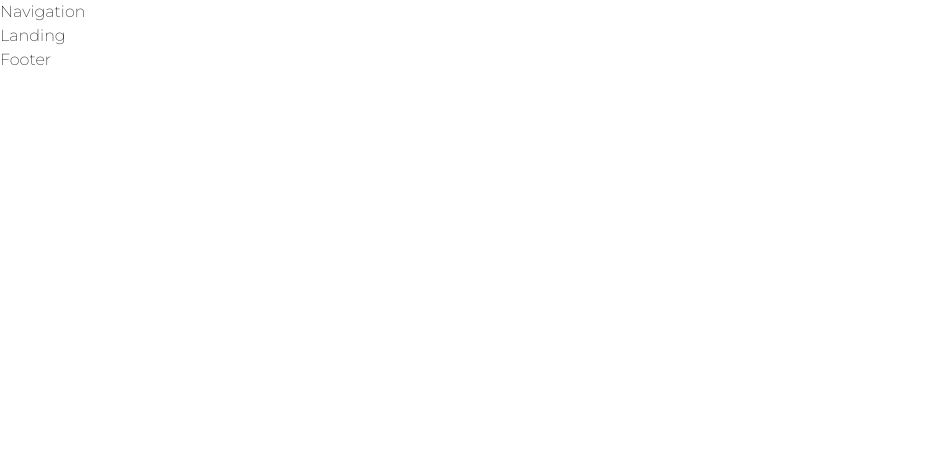
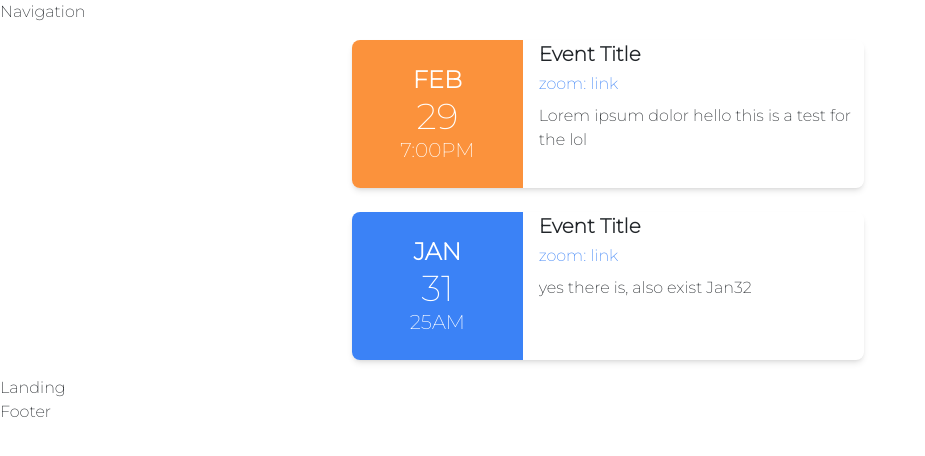
Before and after one commit to acm-ucr/hlg-website, a Next.js app: page / in a window 1280 px wide. Shown: the top 456 px of the page, without its empty margins (0-925 px from the left). Built offline with nearby package versions, Linux system fonts and the light colour scheme.

Commit message:
step : event bar

```diff
--- a/src/app/page.js
+++ b/src/app/page.js
@@ -1,8 +1,15 @@
 import Landing from "@/components/home/Landing";
-
+import Event from "@/components/events/Event";
 const home = () => {
   return (
+
     <div>
+      <div className="relative py-3 sm:max-w-xl sm:mx-auto">
+          <Event />
+          <br/>
+          <Event month='JAN' day= '31' time='25AM' Event ='Is there 25AM'  description= 'yes there is, also exist Jan32' color="bg-blue-500" />
+        </div>
+
       <Landing />
     </div>
   );
--- a/src/components/events/Event.jsx
+++ b/src/components/events/Event.jsx
@@ -1,5 +1,58 @@
-const Event = () => {
-  return <div>Event</div>;
+'use client';
+import React, { useState } from 'react';
+const Event = ({month = 'FEB', day='29', time = '7:00PM', title ='Event Title',
+              link = 'http://google.com', description = 'Lorem ipsum dolor hello this is a test for the lol',color = 'bg-orange-400'}) => {  const [info, setInfo] = useState({
+  month: month,
+  day: day,
+  time: time,
+  title: title,
+  link: link,
+  description: description,
+  color: color,
+});
+
+const handleChange = (e) => {
+  const { name, value } = e.target;
+  setInfo((prevInfo) => ({
+    ...prevInfo,
+    [name]: value,
+  }));
+};
+
+return (
+  <div className="flex rounded-lg overflow-hidden shadow-md max-w-lg">
+      <div className={`${ info.color} p-4 text-white text-center w-1/3`}>
+      <div className="text-2xl font-bold">{info.month}</div>
+      <div className="text-4xl">{info.day}</div>
+      <div className="text-xl">{info.time}</div>
+    </div>
+    <div className="flex-1 pl-4">
+      <input
+        type="text"
+        name="title"
+        value={info.title}
+        onChange={handleChange}
+        className="w-full text-xl font-bold mb-1 focus:outline-none"
+      />
+      <a href={`${info.link}`}>
+      <input
+        type="text"
+        name="link"
+        value="zoom: link"
+        onChange={handleChange}
+        className="w-full text-blue-500 mb-2 focus:outline-none"
+      />
+      </a>
+      <textarea
+          name="description"
+          value={info.description}
+          onChange={handleChange}
+          className="w-full focus:outline-none resize-none"
+
+        />
+    </div>
+  </div>
+);
 };
 
 export default Event;
```
